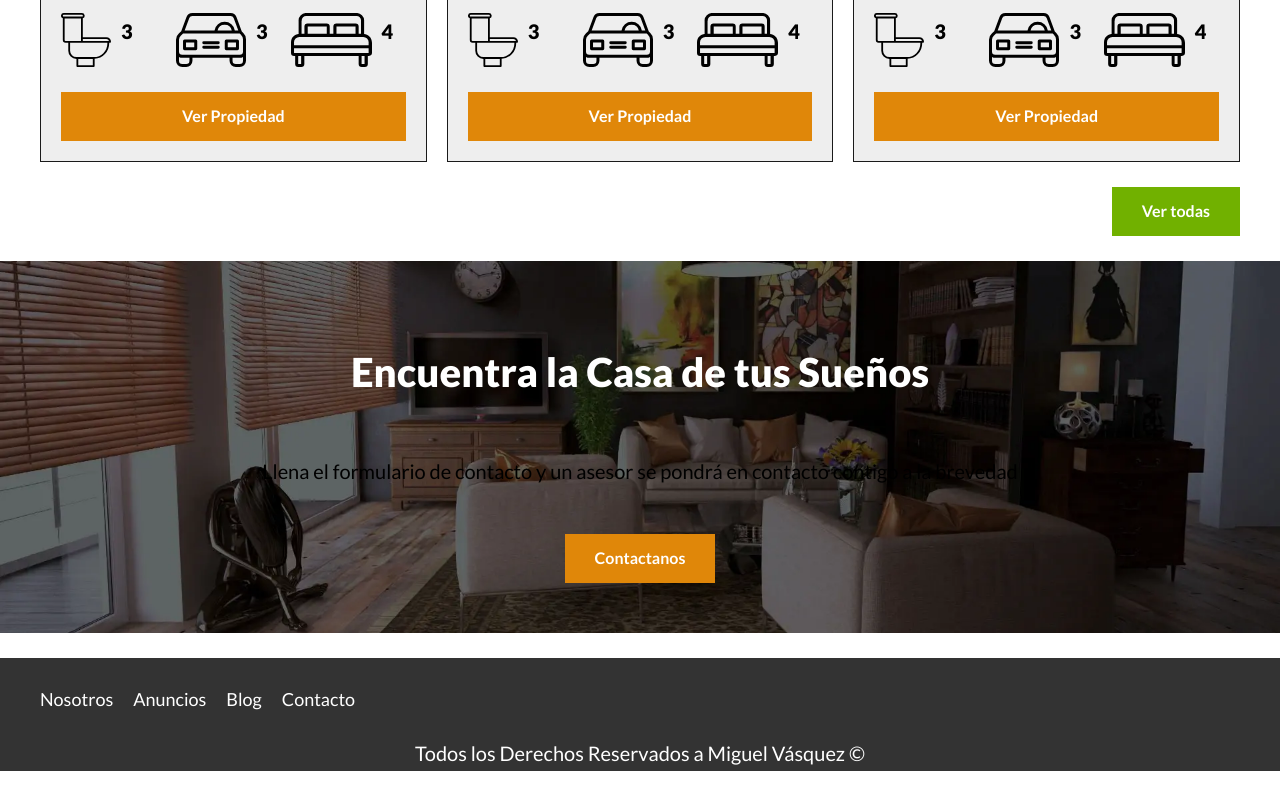
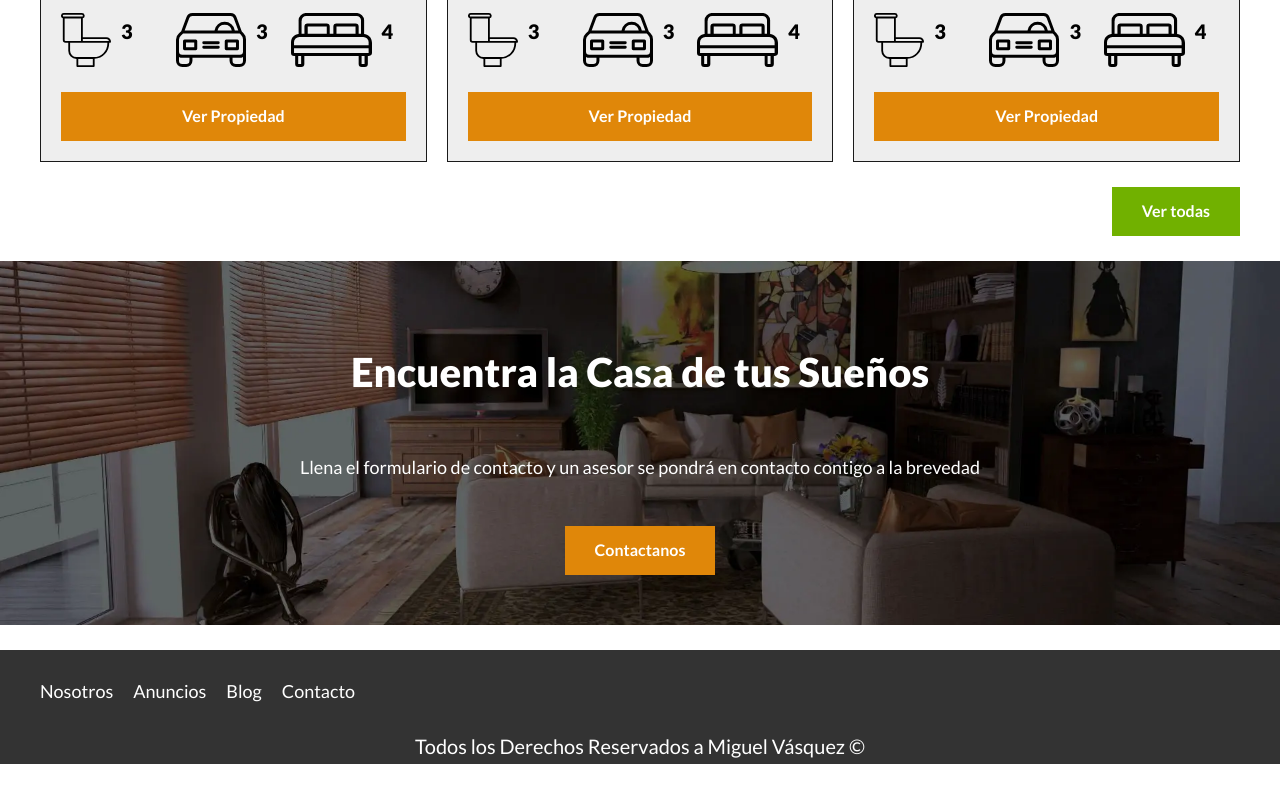
Before and after one commit to MigdeveloperWeb/Bienes-raices-Udemy, a website: page index.html in a window 1280 px wide. Shown: the part 1830-2626 px from the top of the page. Drawn offline with Linux system fonts and the light colour scheme.

Commit message:
Haciendo estilos para la imagen de contacto, el h2 y el parrafo

```diff
--- a/src/scss/layout/_contactar.scss
+++ b/src/scss/layout/_contactar.scss
@@ -21,4 +21,8 @@
     font-weight: $black;
     color: $blanco;
   }
+  p{
+    font-size: 1.8rem;
+    color: $blanco;
+  }
 }
```
Also changed, not shown: build/css/app.css, 1 other file.
